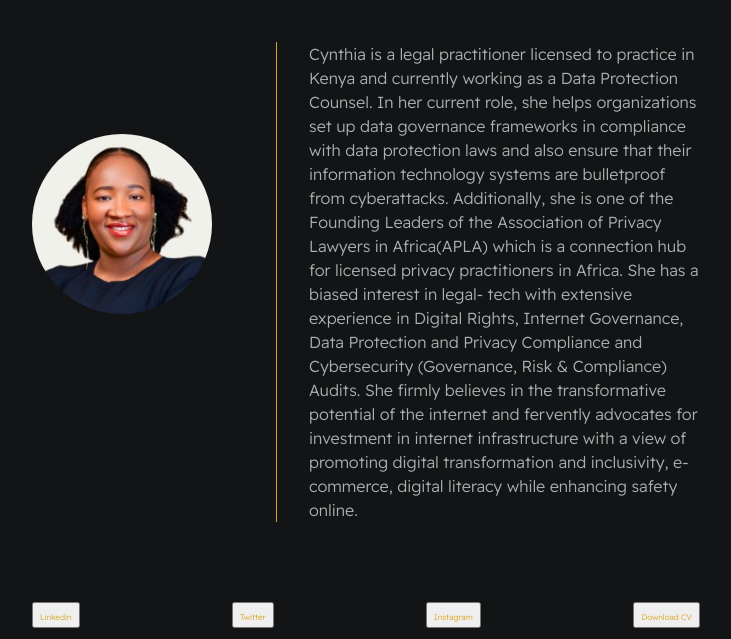
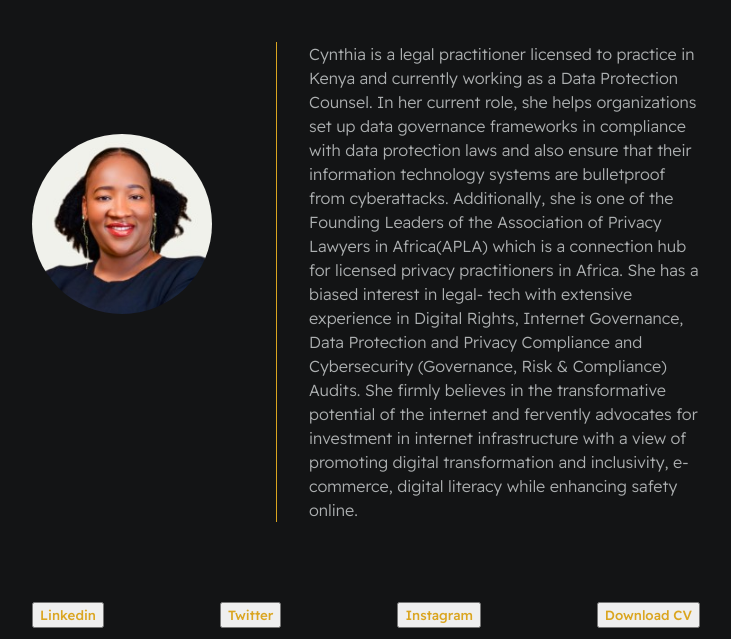
Before and after one commit to Mutriz/Cynthia-Chepkemoi-resume, a plain HTML site: page index.html in a window 1280 px wide. Shown: the part 161-800 px from the top of the page, without its empty margins (274-1005 px from the left). Drawn offline with Linux system fonts and the light colour scheme.

Commit message:
Update main.css

```diff
--- a/styles/main.css
+++ b/styles/main.css
@@ -99,9 +99,9 @@ li{
 }
 
 #socials--list a{
-    font-weight: 300;
+    font-weight: 500;
     color: #DAA520;
-    font-size: 0.6em;
+    font-size: 1em;
     transition: 0.3s;
 }
 
```
